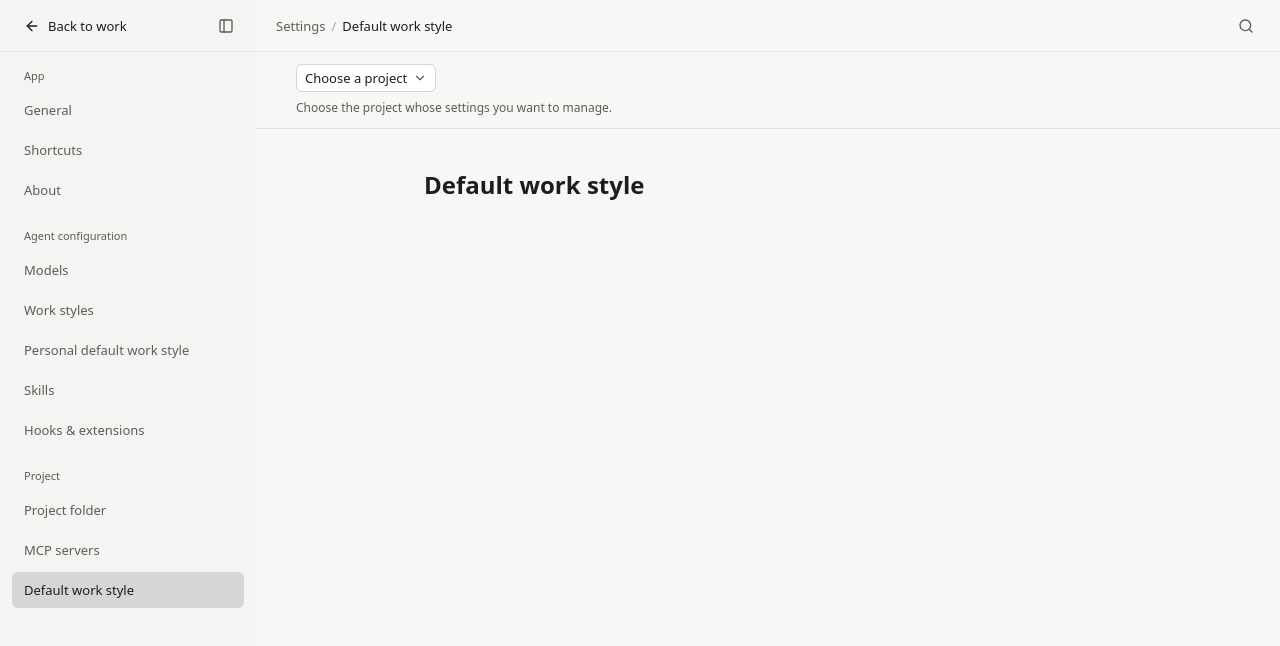
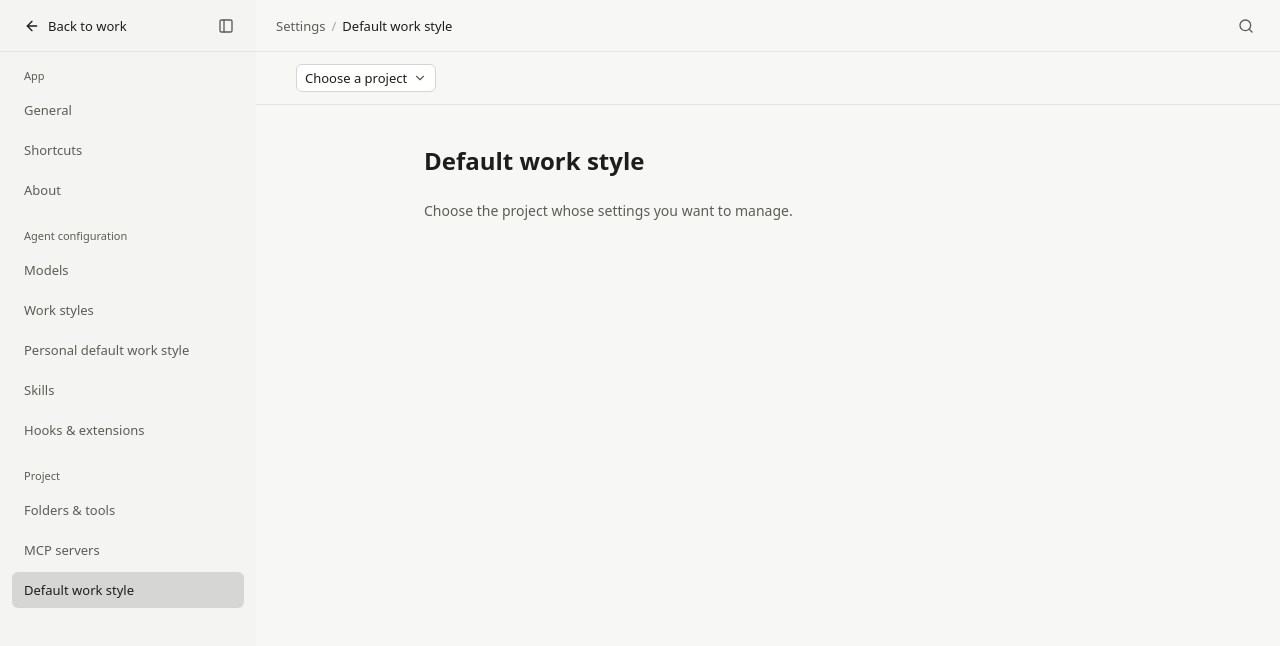
Before and after one commit to fromiron/corral, a React (Vite) app in the folder apps/studio/: page /settings/project-defaults in a window 1280 px wide. Shown: the top 646 px of the page. Built offline with nearby package versions, Linux system fonts and the light colour scheme.

Commit message:
fix: align project settings scope and empty states

```diff
--- a/apps/studio/src/pages/ProjectToolSettings.tsx
+++ b/apps/studio/src/pages/ProjectToolSettings.tsx
@@ -1,11 +1,9 @@
 import type { HarnessApi } from '@corral/client';
 import { type ProjectToolConfigRevision, RegisteredLspServer } from '@corral/contracts';
 import { Button } from '@corral/react/ui';
-import { Link } from '@tanstack/react-router';
 import { useEffect, useId, useState } from 'react';
 import { useTranslations } from 'use-intl';
 import { useServices } from '../services.tsx';
-import { useSettingsNavigation } from '../workbench/navigation.ts';
 import { WORKSPACE_CHANGED } from './FilesViews.tsx';
 
 const field = 'w-full rounded-md border border-line bg-surface p-2 text-sm';
@@ -21,7 +19,6 @@ export function ProjectToolSettings({
   config: ProjectToolConfigRevision | null;
   onChange(config: ProjectToolConfigRevision): void;
 }) {
-  const navigation = useSettingsNavigation();
   const t = useTranslations('Harness'),
     heading = useId();
   const [draft, setDraft] = useState(empty);
@@ -80,17 +77,7 @@ export function ProjectToolSettings({
       ).map(([kind, tools]) => (
         <div key={kind} className="flex flex-col gap-3">
           <h4 className="font-medium">{t(kind === 'check' ? 'projectChecks' : 'projectLsp')}</h4>
-          {kind === 'check' ? (
-            <Link
-              to="/settings"
-              search={{ ...navigation.search, projectId, section: 'workspace' }}
-              className="text-sm text-accent underline"
-            >
-              {t('manageChecks')}
-            </Link>
-          ) : (
-            <p className="text-xs text-muted">{t('lspSetupHint')}</p>
-          )}
+          {kind === 'lsp' ? <p className="text-xs text-muted">{t('lspSetupHint')}</p> : null}
           {!tools.length ? (
             <p className="text-xs text-muted">
               {t(kind === 'check' ? 'noProjectChecks' : 'noProjectLsp')}
--- a/apps/studio/src/pages/SettingsPage.tsx
+++ b/apps/studio/src/pages/SettingsPage.tsx
@@ -13,12 +13,27 @@ import { WorkFolderSection } from './FilesViews.tsx';
 import { WorkspaceToolSettings } from './ProjectToolSettings.tsx';
 
 export function SettingsLayout({ children, active }: { children: ReactNode; active: string }) {
+  const { projectId } = useSettingsNavigation();
+  const n = useTranslations('Navigation');
+  const r = useTranslations('Resources');
+  const projectSection = ['workspace', 'mcp', 'project-defaults'].includes(active);
   return (
     <div className="settings-layout flex h-full min-h-0 flex-col" data-settings-section={active}>
-      {active === 'workspace' || active === 'mcp' || active === 'project-defaults' ? (
-        <SettingsProjectPicker />
-      ) : null}
-      <div className="min-h-0 flex-1 overflow-y-auto">{children}</div>
+      {projectSection ? <SettingsProjectPicker /> : null}
+      <div className="min-h-0 flex-1 overflow-y-auto">
+        {projectSection && !projectId ? (
+          <main className="mx-auto flex max-w-3xl flex-col gap-6 p-6 sm:p-10">
+            <h2 className="text-2xl font-semibold">
+              {active === 'mcp'
+                ? r('mcp')
+                : n(active === 'workspace' ? 'projectFolder' : 'projectDefaults')}
+            </h2>
+            <p className="text-sm text-muted">{n('projectRequired')}</p>
+          </main>
+        ) : (
+          children
+        )}
+      </div>
     </div>
   );
 }
@@ -128,7 +143,7 @@ export function SettingsPage() {
         ) : section === 'workspace' ? (
           project ? (
             <>
-              <WorkFolderSection projectId={project} />
+              <WorkFolderSection key={project} projectId={project} />
               <WorkspaceToolSettings key={project} projectId={project} />
             </>
           ) : null
--- a/apps/studio/src/workbench/SettingsNavigation.tsx
+++ b/apps/studio/src/workbench/SettingsNavigation.tsx
@@ -171,9 +171,6 @@ export function SettingsProjectPicker({
           })
         }
       />
-      {!navigation.projectId ? (
-        <p className="mt-2 text-xs text-muted">{t('projectRequired')}</p>
-      ) : null}
     </div>
   );
 }
```
Also changed, not shown: packages/react/src/messages/en.json, packages/react/src/messages/ko.json, 3 other files (tests, documents, lock files or other folders).
